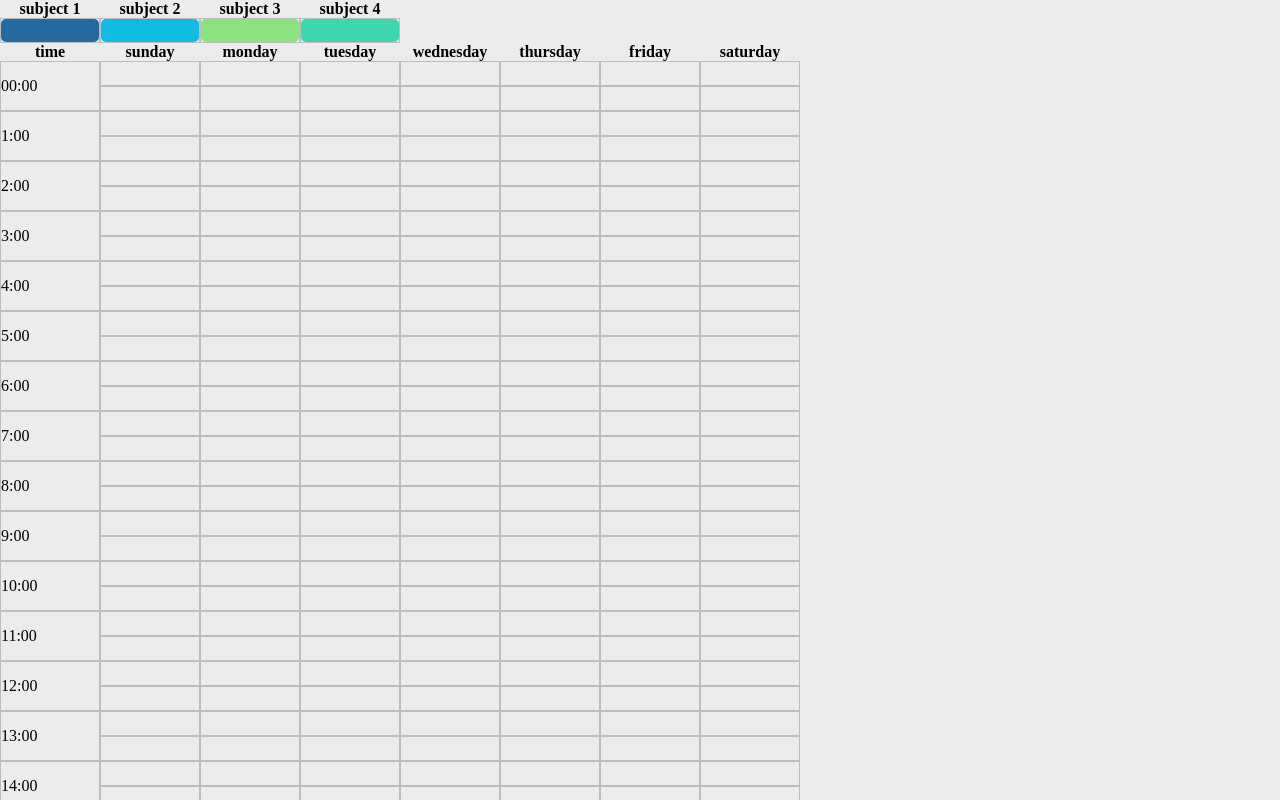
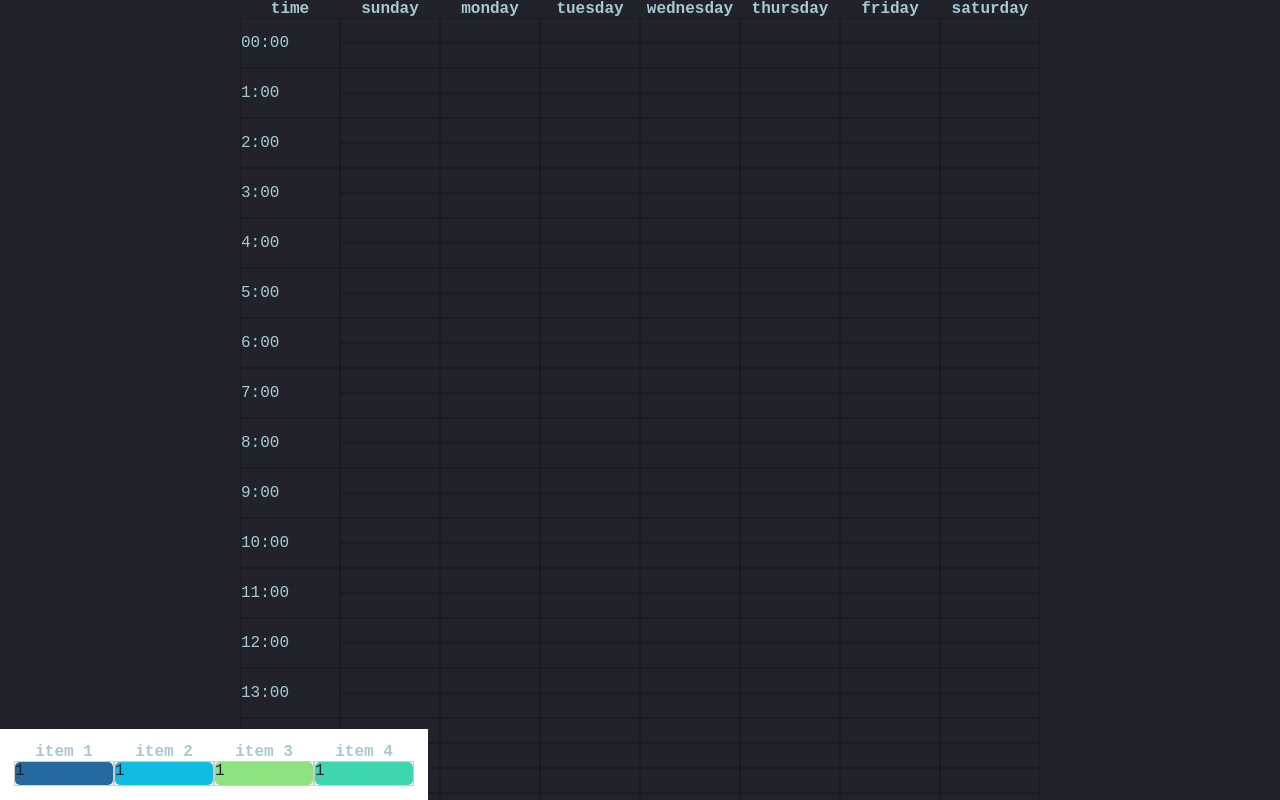
Before and after one commit to Sanaruca/weekly-events, a plain HTML site: page index.html in a window 1280 px wide. Shown: the top 800 px of the page. Drawn offline with nearby package versions, Linux system fonts and the light colour scheme; files that its build step writes are made by us from their sources.

Commit message:
small changes

```diff
--- a/index.html
+++ b/index.html
@@ -7,30 +7,30 @@
     <!-- /////////////////////// -->
     <table class="subjects">
       <thead>
-        <th>subject 1</th>
-        <th>subject 2</th>
-        <th>subject 3</th>
-        <th>subject 4</th>
+        <th>item 1</th>
+        <th>item 2</th>
+        <th>item 3</th>
+        <th>item 4</th>
       </thead>
       <tbody>
         <tr>
           <td class="dragable-content subject-td">
-            <div class="dragable-item subject-target darkBlue" data-row-span="1">
+            <div class=" subject-target darkBlue" data-row-span="1">
               <div class="resizer-bottom circle hidden"></div>
             </div>
           </td>
           <td class="dragable-content subject-td">
-            <div class="dragable-item subject-target blue" data-row-span="1">
+            <div class=" subject-target blue" data-row-span="1">
               <div class="resizer-bottom circle hidden"></div>
             </div>
           </td>
           <td class="dragable-content subject-td">
-            <div class="dragable-item subject-target green" data-row-span="1">
+            <div class=" subject-target green" data-row-span="1">
               <div class="resizer-bottom circle hidden"></div>
             </div>
           </td>
           <td class="dragable-content subject-td">
-            <div class="dragable-item subject-target mint" data-row-span="1">
+            <div class=" subject-target mint" data-row-span="1">
               <div class="resizer-bottom circle  hidden"></div>
             </div>
           </td>
--- a/index.scss
+++ b/index.scss
@@ -1,8 +1,9 @@
 :root {
   // light colors
   --color-lightGrey: #ececec;
+  --color-lightBlue: #a6c9d3;
   // dark colors
-  --color-dark-blue: #232a3b;
+  --color-darkBlue: #22232a;
   --color-semiDark-blue: #3a496e;
   //color palette 1
   --colorP1-darkBlue: #2469a0;
@@ -25,21 +26,27 @@
 }
 
 body {
-  background: var(--color-lightGrey);
-  min-height: 100vh;
-  // padding: 200px;
-
+  background: var(--color-darkBlue);
+  min-height: 200vh;
+  color: var(--color-lightBlue);
+  font-family: 'Courier New', Courier, monospace;
 
   table {
     border-spacing: 0;
+    margin:auto;
 
     &.subjects {
       border: none;
+      position: fixed;
+      z-index: 2000;
+      background: white;
+      padding: 14px;
+      bottom: 0;
     }
 
     tbody {
       td {
-        border: #00000033  1px solid;
+        border: #00000033 1px solid;
         height: 25px;
         min-width: 100px;
         // padding: 20px;
@@ -50,7 +57,7 @@ body {
         //   // background: #5f5f5f;
         // }
 
-        .dragable-item {
+        .subject-target {
           border-radius: 5px;
           width: 100%;
           height: 100%;
@@ -58,6 +65,12 @@ body {
           top: 0;
           left: 0;
           z-index: 1000;
+
+          &::before{
+            content: attr(data-row-span);
+            color: var(--color-darkBlue);
+            display: block;
+          }
 
           &.darkBlue {
             background: var(--colorP1-darkBlue);
@@ -73,6 +86,7 @@ body {
           }
 
           .resizer-bottom {
+            opacity: 0;
             background: #ffffff;
             border: solid #00c3ff 2px;
             position: absolute;
@@ -83,6 +97,10 @@ body {
             transform: translate(-50%, 50%);
             cursor: pointer;
             z-index: 1000;
+
+            &:hover{
+              opacity: 1;
+            }
           }
         }
       }
--- a/setDragables.js
+++ b/setDragables.js
@@ -32,8 +32,10 @@ dragableTimeContainers.forEach((element) => {
       onAdd: function ({ item, to }) {
         // to.rowSpan = item.dataset.rowSpan;
         const resizer = item.firstElementChild;
+        item.classList.add("dragable-item");
 
         if (resizer.classList.contains("hidden")) {
+          //? is it necessary?
           resizer.classList.remove("hidden");
 
           resizer.addEventListener("mousedown", onMouseDown, false);
```
